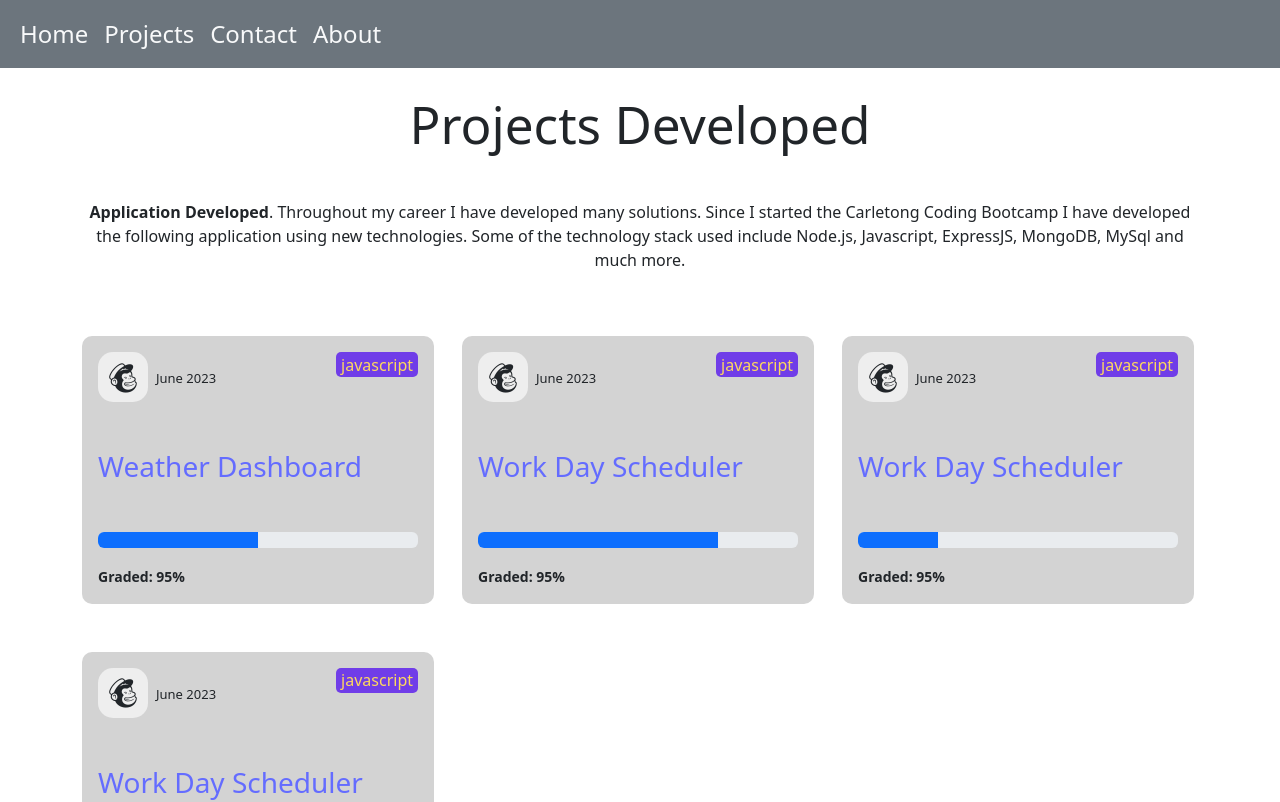
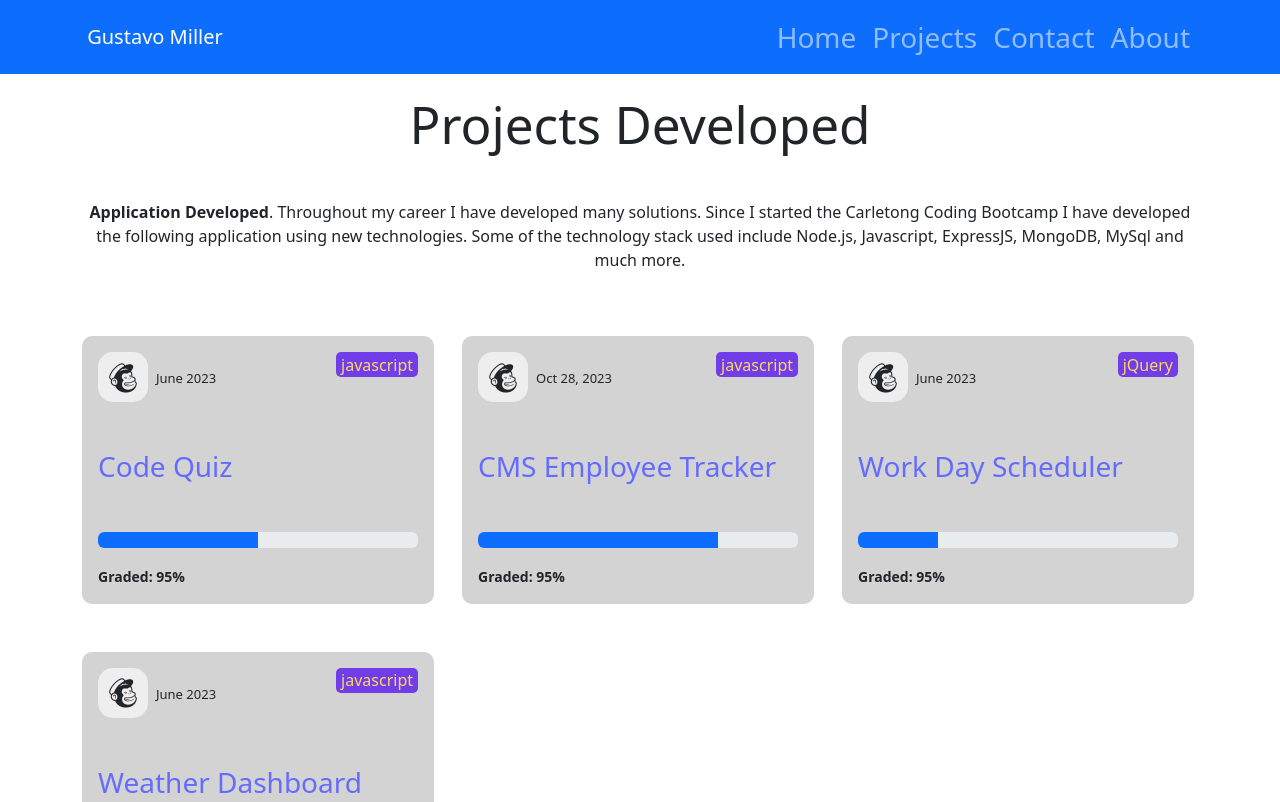
Before and after one commit to gusmiller/WOW_React_Portfolio, a React (Vite) app: page /Projects in a window 1280 px wide. Shown: the top 802 px of the page. Built offline with nearby package versions, Linux system fonts and the light colour scheme.

Commit message:
Re-organize data objects arrays into external files

```diff
--- a/package.json
+++ b/package.json
@@ -13,6 +13,7 @@
      },
      "dependencies": {
           "bootstrap": "^5.2.3",
+          "font-awesome": "^4.7.0",
           "react": "^18.2.0",
           "react-dom": "^18.2.0",
           "react-router-dom": "^6.11.1"
--- a/src/components/Navtabs.jsx
+++ b/src/components/Navtabs.jsx
@@ -14,10 +14,10 @@ export default function Navtabs() {
      return (
           <Navigation
                links={[
-                    <Link key={1} className="nav-link text-light fs-4" to="/">Home</Link>,
-                    <Link key={2} className="nav-link text-light fs-4" to="/Projects">Projects</Link>,
-                    <Link key={3} className="nav-link text-light fs-4" to="/Contact">Contact</Link>,
-                    <Link key={4} className="nav-link text-light fs-4" to="/About">About</Link>,
+                    <li key={1} className="nav-item"><Link className="nav-link fs-3" to="/" id="home">Home</Link></li>,
+                    <li key={2} className="nav-item"><Link className="nav-link fs-3" to="/Projects" id="project">Projects</Link></li>,
+                    <li key={3} className="nav-item"><Link className="nav-link fs-3" to="/Contact" id="contact">Contact</Link></li>,
+                    <li key={4} className="nav-item"><Link className="nav-link fs-3" to="/About" id="abou">About</Link></li>,
                ]}
           />
      );
--- a/src/components/UI/Navigation.jsx
+++ b/src/components/UI/Navigation.jsx
@@ -6,15 +6,19 @@
  *
  * Filename: Navigation.jsx
  * Date : 1/14/2024 17:03:48 PM
- *
- *
  *******************************************************************/
 export default function Navigation({ links }) {
      return (
-          <nav className="navbar navbar-expand-lg bg-secondary fixed-top">
-               <div className="container-fluid">
-                    <div className="collapse navbar-collapse" id="navbarSupportedContent">
-                         <ul className="navbar-nav me-auto mb-2 mb-lg-0">
+
+          <nav className="navbar bg-primary navbar-dark navbar-expand-lg fixed-top">
+               <div className="container">
+                    <a to="/" className="navbar-brand"><i className="fa fa-cross" aria-hidden="true"></i> Gustavo Miller</a>
+                    <button type="button" className="navbar-toggler" data-bs-toggle="collapse" data-bs-target="#navbarNav"
+                         aria-controls="navbarNav" aria-expanded="false" aria-label="Toggle navigation">
+                         <span className="navbar-toggler-icon"></span>
+                    </button>
+                    <div className="collapse navbar-collapse justify-content-end" id="navbarNav">
+                         <ul className="navbar-nav" id="navScrollspy">
                               {links.map((link) => link)}
                          </ul>
                     </div>
--- a/src/components/UI/projects/projectcard.jsx
+++ b/src/components/UI/projects/projectcard.jsx
@@ -9,7 +9,7 @@
  *******************************************************************/
 export default function ProjectCard(props) {
      return (
-          <div className="col-md-4">
+          <div className="col-lg-4 col-md-6 col-sm-12">
                <div className="project-card p-3 mb-5">
                     <div className="d-flex justify-content-between">
                          <div className="d-flex flex-row align-items-center">
--- a/src/main.jsx
+++ b/src/main.jsx
@@ -19,6 +19,8 @@ import Contact from './pages/contact';
 import About from './pages/about';
 
 import 'bootstrap/dist/css/bootstrap.min.css'
+import 'bootstrap/dist/js/bootstrap.bundle.min.js'
+import 'font-awesome/css/font-awesome.css'
 import './index.css'
 
 // Define the accessible routes, and which components respond to which URL
--- a/src/pages/projects.jsx
+++ b/src/pages/projects.jsx
@@ -4,61 +4,14 @@
  * License: free and unencumbered software
  * Assignment # 20 - React Portfolio
  *
+ * Filename: projects.jsx
  * Date : 1/14/2024 15:43:18 PM
  *******************************************************************/
 import ContactHeader from '../components/UI/projects/projectheader';
 import ProjectCard from '../components/UI/projects/projectcard';
 
-var assignments = [
-     {
-          name: "Weather Dashboard",
-          published: "June 2023",
-          repo: "gitHub",
-          stack: "javascript",
-          urladdress: "https://anthogr45.github.io/WeatherDashboard/",
-          imagePath: "../src/assets/images/Weather.png",
-          reponame: "https://github.com/anthogr45/WeatherDashboard",
-          barsize: "50",
-          grade: "95%",
-          nameclass: "progress-bar w-50"
-     },
-     {
-          name: "Work Day Scheduler",
-          published: "June 2023",
-          repo: "gitHub",
-          stack: "javascript",
-          urladdress: "https://fierce-ridge-25865-7ffb2efa6e88.herokuapp.com",
-          imagePath: "../src/assets/images/Techblog.png",
-          reponame: "https://github.com/anthogr45/Tech-Blog?tab=readme-ov-file",
-          barsize: "75",
-          grade: "95%",
-          nameclass: "progress-bar w-75"
-     },
-     {
-          name: "Work Day Scheduler",
-          published: "June 2023",
-          repo: "gitHub",
-          stack: "javascript",
-          urladdress: "https://fierce-ridge-25865-7ffb2efa6e88.herokuapp.com",
-          imagePath: "../src/assets/images/Techblog.png",
-          reponame: "https://github.com/anthogr45/Tech-Blog?tab=readme-ov-file",
-          barsize: "100",
-          grade: "95%",
-          nameclass: "progress-bar w-25"
-     },
-     {
-          name: "Work Day Scheduler",
-          published: "June 2023",
-          repo: "gitHub",
-          stack: "javascript",
-          urladdress: "https://fierce-ridge-25865-7ffb2efa6e88.herokuapp.com",
-          imagePath: "../src/assets/images/Techblog.png",
-          reponame: "https://github.com/anthogr45/Tech-Blog?tab=readme-ov-file",
-          barsize: "100",
-          grade: "95%",
-          nameclass: "progress-bar w-100"
-     }
-]
+import assignments from '../utils/assignments.js';
+
 export default function Projects() {
      return (
           <div className="container mt-5 mb-3">
--- /dev/null
+++ b/src/utils/assignments.js
@@ -0,0 +1,61 @@
+/*******************************************************************
+ * Carleton Bootcamp - 2024
+ * Copyright 2024 Gustavo Miller
+ * License: free and unencumbered software
+ * Assignment # 20 - React Portfolio
+ *
+ * Filename: Assignments
+ * Date : 1/15/2024 21:22:18 PM
+ *******************************************************************/
+var assignments = [
+     {
+          name: "Code Quiz",
+          published: "June 2023",
+          repo: "gitHub",
+          stack: "javascript",
+          urladdress: "https://gusmiller.github.io/Code-Quiz-App/",
+          imagePath: "",
+          reponame: "https://github.com/gusmiller/Code-Quiz-App",
+          barsize: "50",
+          grade: "95%",
+          nameclass: "progress-bar w-50"
+     },
+     {
+          name: "CMS Employee Tracker",
+          published: "Oct 28, 2023",
+          repo: "gitHub",
+          stack: "javascript",
+          urladdress: "https://github.com/gusmiller/CMS-Database",
+          imagePath: "",
+          reponame: "https://github.com/gusmiller/CMS-Database",
+          barsize: "75",
+          grade: "95%",
+          nameclass: "progress-bar w-75"
+     },
+     {
+          name: "Work Day Scheduler",
+          published: "June 2023",
+          repo: "gitHub",
+          stack: "jQuery",
+          urladdress: "https://gusmiller.github.io/work_day_scheduler/",
+          imagePath: "",
+          reponame: "https://github.com/gusmiller/work_day_scheduler",
+          barsize: "100",
+          grade: "95%",
+          nameclass: "progress-bar w-25"
+     },
+     {
+          name: "Weather Dashboard",
+          published: "June 2023",
+          repo: "gitHub",
+          stack: "javascript",
+          urladdress: "https://gusmiller.github.io/Weather-dashboard/",
+          imagePath: "",
+          reponame: "https://github.com/gusmiller/Weather-dashboard",
+          barsize: "100",
+          grade: "95%",
+          nameclass: "progress-bar w-100"
+     }
+]
+
+export default assignments;
```
